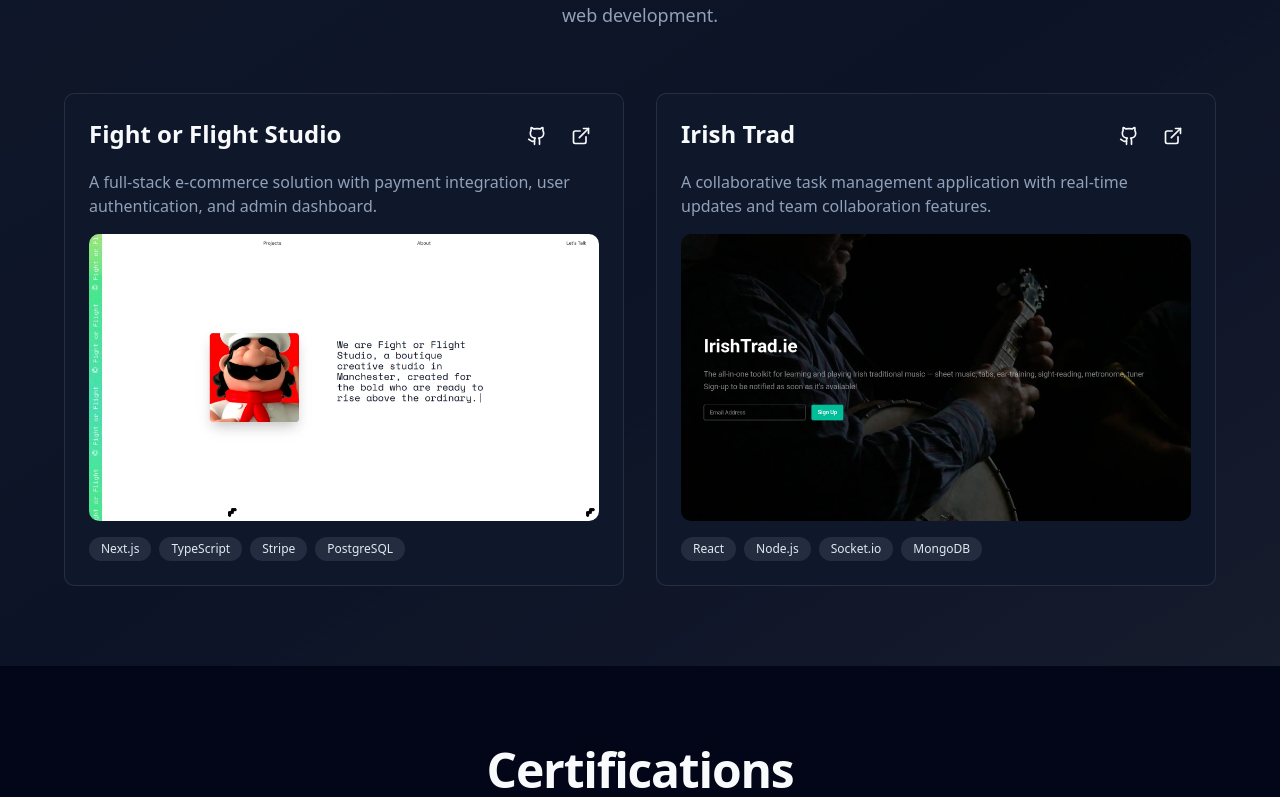
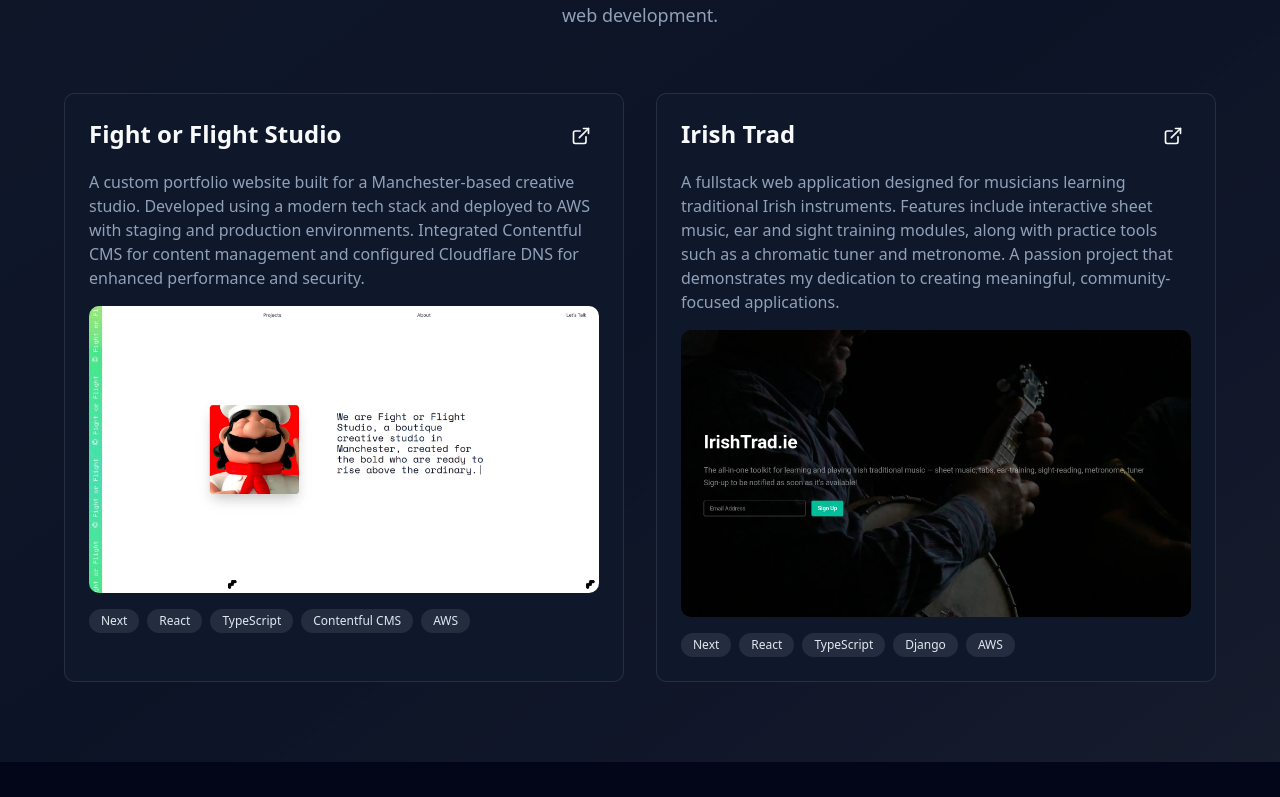
Before and after one commit to markodowd/markodowd-portfolio, a Next.js app: page / in a window 1280 px wide. Shown: the part 1803-2600 px from the top of the page. Built offline with nearby package versions, Linux system fonts and the light colour scheme.

Commit message:
feat: projects

```diff
--- a/components/Projects.tsx
+++ b/components/Projects.tsx
@@ -1,6 +1,6 @@
 "use client";
 
-import { ExternalLink, Github } from "lucide-react";
+import { ExternalLink } from "lucide-react";
 import Link from "next/link";
 import Image from "next/image";
 import { useMousePosition } from "@/hooks/use-mouse-position";
@@ -9,7 +9,6 @@ interface Project {
   title: string;
   description: string;
   technologies: string[];
-  githubUrl?: string;
   liveUrl?: string;
   image?: string;
 }
@@ -18,19 +17,17 @@ const projects: Project[] = [
   {
     title: "Fight or Flight Studio",
     description:
-      "A full-stack e-commerce solution with payment integration, user authentication, and admin dashboard.",
-    technologies: ["Next.js", "TypeScript", "Stripe", "PostgreSQL"],
-    githubUrl: "https://github.com",
-    liveUrl: "https://example.com",
+      "A custom portfolio website built for a Manchester-based creative studio. Developed using a modern tech stack and deployed to AWS with staging and production environments. Integrated Contentful CMS for content management and configured Cloudflare DNS for enhanced performance and security.",
+    technologies: ["Next", "React", "TypeScript", "Contentful CMS", "AWS"],
+    liveUrl: "https://www.fightorflight.studio",
     image: "/images/projects/forf.webp",
   },
   {
     title: "Irish Trad",
     description:
-      "A collaborative task management application with real-time updates and team collaboration features.",
-    technologies: ["React", "Node.js", "Socket.io", "MongoDB"],
-    githubUrl: "https://github.com",
-    liveUrl: "https://example.com",
+      "A fullstack web application designed for musicians learning traditional Irish instruments. Features include interactive sheet music, ear and sight training modules, along with practice tools such as a chromatic tuner and metronome. A passion project that demonstrates my dedication to creating meaningful, community-focused applications.",
+    technologies: ["Next", "React", "TypeScript", "Django", "AWS"],
+    liveUrl: "https://www.irishtrad.ie",
     image: "/images/projects/irishtrad.webp",
   },
 ];
@@ -72,17 +69,6 @@ export default function Projects() {
                 <div className="mb-4 flex items-start justify-between">
                   <h3 className="text-2xl font-semibold">{project.title}</h3>
                   <div className="flex gap-2">
-                    {project.githubUrl && (
-                      <a
-                        href={project.githubUrl}
-                        target="_blank"
-                        rel="noopener noreferrer"
-                        className="rounded-lg p-2 transition-colors hover:bg-accent"
-                        aria-label="GitHub"
-                      >
-                        <Github className="h-5 w-5" />
-                      </a>
-                    )}
                     {project.liveUrl && (
                       <a
                         href={project.liveUrl}
```
